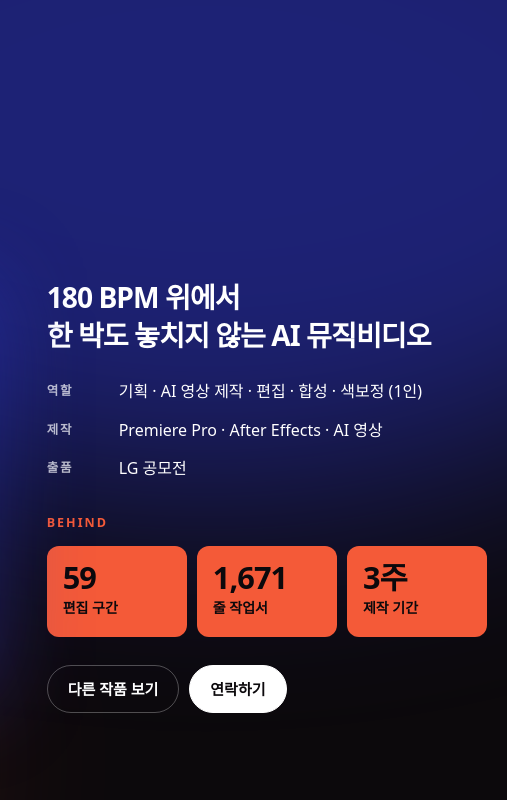
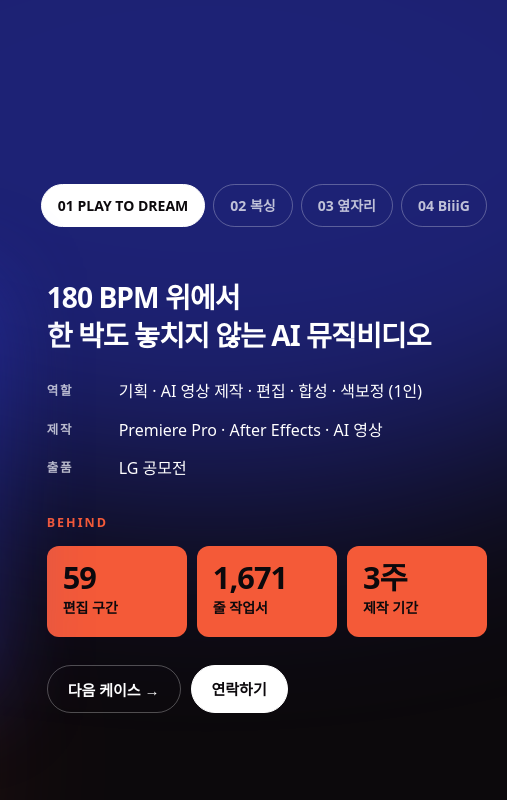
Before and after one commit to Seong-Hak/Seong-Hak.github.io, a plain HTML site: page index.html in a window 1280 px wide. Shown: the part 1680-2480 px from the top of the page, 773-1280 px from the left. Drawn offline with Linux system fonts and the light colour scheme; a web font is replaced by a local one.

Commit message:
케이스: 4작품 탭 전환 + 작품별 케이스 내용 추가
Co-Authored-By: Claude Opus 5.5 <noreply@anthropic.com>
Claude-Session: https://claude.ai/code/session_01QTEW6NGncq8wpxrmaYv4uu

```diff
--- a/content.js
+++ b/content.js
@@ -39,8 +39,9 @@ window.SITE = {
     }
   ],
 
-  // 대표 케이스 (works의 첫 번째 작품)
-  caseStudy: {
+  // 케이스 상세 — works 순서대로 탭으로 표시됩니다.
+  cases: [
+    {
       label: "CASE 01 · LG 공모전 출품",
       headline: "180 BPM 위에서<br>한 박도 놓치지 않는 AI 뮤직비디오",
       rows: [
@@ -48,12 +49,39 @@ window.SITE = {
         ["제작", "Premiere Pro · After Effects · AI 영상"],
         ["출품", "LG 공모전"]
       ],
-    behind: [
-      ["59", "편집 구간"],
-      ["1,671", "줄 작업서"],
-      ["3주", "제작 기간"]
-    ]
+      behind: [["59", "편집 구간"], ["1,671", "줄 작업서"], ["3주", "제작 기간"]]
     },
+    {
+      label: "CASE 02 · 리서치형 과제",
+      headline: "리서치로 시작해<br>하이라이트로 다시 짠 스포츠 영상",
+      rows: [
+        ["역할", "리서치 · 구성 · 편집 (1인)"],
+        ["레퍼런스", "복싱 하이라이트 MIX 영상"],
+        ["제작", "Premiere Pro · After Effects"]
+      ],
+      behind: [["2:39", "러닝타임"], ["2차", "재편집 완료"], ["입장→승리", "한 경기 서사"]]
+    },
+    {
+      label: "CASE 03 · 봉누도2 팬메이드",
+      headline: "가사부터 직접 쓴<br>팬메이드 AI 뮤직비디오",
+      rows: [
+        ["역할", "작사 · 기획 · AI 영상 제작 · 편집 (1인)"],
+        ["원작", "봉누도2 갱단 블랙리스트 — 까치 × 예나 서사"],
+        ["곡", "88 BPM · 24바 랩 · 인트로 없이 바로 보컬"]
+      ],
+      behind: [["88", "BPM"], ["24바", "가사 직접 작성"], ["5파트", "Verse·Hook 구조"]]
+    },
+    {
+      label: "CASE 04 · 키네틱 타이포그래피",
+      headline: "가사를 읽게 만드는<br>키네틱 타이포그래피",
+      rows: [
+        ["역할", "기획 · 타이포 디자인 · 모션 (1인)"],
+        ["기획", "TXT 작업서 기반 구간 설계"],
+        ["색감", "노겜노라 톤 — 마젠타 · 시안 · 골드 + 남보라"]
+      ],
+      behind: [["4색", "컬러 팔레트"], ["TXT", "작업서 기반"], ["20주년", "BIGBANG 팬메이드"]]
+    }
+  ],
 
   // 이력 (위에서부터 표시)
   career: [
--- a/index.html
+++ b/index.html
@@ -182,6 +182,11 @@ button.card{padding:0}
 .modal .box{position:relative;width:min(1200px,100%);aspect-ratio:16/9;border-radius:14px;overflow:hidden;background:#000;box-shadow:0 0 120px rgba(47,59,221,.5)}
 .modal .x{position:absolute;top:max(14px,env(safe-area-inset-top,0px));right:16px;z-index:51}
 .start .more{margin-top:14px}
+.tabs{display:flex;gap:8px;flex-wrap:wrap}
+.tabs button{font:inherit;font-size:14px;font-weight:700;color:var(--muted);background:transparent;border:1px solid var(--line-2);border-radius:999px;padding:9px 16px;cursor:pointer}
+.tabs button[aria-selected="true"]{background:var(--white);color:var(--ink);border-color:var(--white)}
+.tabs button:hover{color:var(--white);border-color:var(--white)}
+.tabs button[aria-selected="true"]:hover{color:var(--ink)}
 </style>
 </head>
 <body>
@@ -246,7 +251,8 @@ button.card{padding:0}
   <div class="glow g-b" style="width:1200px;height:760px;right:-300px;top:-260px;opacity:.5"></div>
   <div class="glow g-o" style="width:1000px;height:560px;left:-320px;bottom:-200px;opacity:.3"></div>
   <div class="wrap">
-    <div class="sec-h"><div><div class="lab o" id="caseLab"></div><h2 id="caseTitle"></h2></div></div>
+    <div class="sec-h"><div><div class="lab o" id="caseLab"></div><h2 id="caseTitle"></h2></div>
+      <div class="tabs" id="caseTabs" role="tablist" aria-label="케이스 선택"></div></div>
     <div class="case">
       <button class="big" id="caseVideo" type="button"></button>
       <div>
@@ -254,7 +260,7 @@ button.card{padding:0}
         <dl class="kv" id="caseRows"></dl>
         <div class="lab o" style="margin-top:32px">BEHIND</div>
         <div class="behind" id="behind"></div>
-        <div class="acts"><a class="pill" href="#works">다른 작품 보기</a><a class="pill solid" href="#contact">연락하기</a></div>
+        <div class="acts"><button class="pill" id="nextCase" type="button">다음 케이스 →</button><a class="pill solid" href="#contact">연락하기</a></div>
       </div>
     </div>
   </div>
@@ -343,16 +349,24 @@ button.card{padding:0}
     return '<button type="button" class="card" data-yt="'+esc(w.youtube)+'" aria-label="'+esc(w.title)+' 재생"><div class="vid"><img src="'+thumb(w.youtube)+'" alt="" loading="lazy"><span class="play" aria-hidden="true"></span><span class="soon">눌러서 재생</span></div><div class="t"><div class="lab o">CASE '+pad(i+1)+'</div><h3>'+esc(w.title)+'</h3><p>'+esc(w.desc)+'</p><div class="chips">'+chips+'</div></div></button>';}).join('');
   [].forEach.call(document.querySelectorAll('.card'),function(c){c.onclick=function(){open(c.dataset.yt)};});
 
-  // case
-  var C=S.caseStudy, f=W[0];
+  // case (tabs)
+  var CS=S.cases||[], ci=0, cv=document.getElementById('caseVideo'), tabs=document.getElementById('caseTabs');
+  tabs.innerHTML=W.map(function(w,i){return '<button type="button" role="tab" data-i="'+i+'">'+pad(i+1)+' '+esc(w.title)+'</button>'}).join('');
+  function showCase(i,scroll){ci=i;var f=W[i],C=CS[i]||{label:'CASE '+pad(i+1),headline:esc(f.desc),rows:[],behind:[]};
     document.getElementById('caseLab').textContent=C.label;
     document.getElementById('caseTitle').textContent=f.title;
     document.getElementById('caseHead').innerHTML=C.headline;
     document.getElementById('caseRows').innerHTML=C.rows.map(function(r){return '<dt>'+esc(r[0])+'</dt><dd>'+esc(r[1])+'</dd>'}).join('');
     document.getElementById('behind').innerHTML=C.behind.map(function(b){return '<div><b class="num">'+esc(b[0])+'</b><span>'+esc(b[1])+'</span></div>'}).join('');
-  var cv=document.getElementById('caseVideo');
     cv.innerHTML='<img src="'+thumb(f.youtube,'maxresdefault')+'" onerror="this.src=\''+thumb(f.youtube)+'\'" alt=""><span class="play" aria-hidden="true"></span><span class="cap">본편 재생</span>';
+    cv.setAttribute('aria-label',f.title+' 재생');
     cv.onclick=function(){cv.innerHTML+='<iframe class="frame" src="'+embed(f.youtube)+'" title="'+esc(f.title)+'" allow="autoplay; encrypted-media; picture-in-picture; fullscreen" allowfullscreen></iframe>';cv.onclick=null;};
+    [].forEach.call(tabs.children,function(b,k){b.setAttribute('aria-selected',k===i?'true':'false')});
+    if(scroll)document.getElementById('case').scrollIntoView({behavior:'smooth'});
+  }
+  [].forEach.call(tabs.children,function(b){b.onclick=function(){showCase(+b.dataset.i)}});
+  document.getElementById('nextCase').onclick=function(){showCase((ci+1)%W.length)};
+  showCase(0);
 
   // about
   document.getElementById('career').innerHTML=S.career.map(function(c){return '<div class="row"><span class="d num">'+esc(c[0])+'</span><div><b>'+esc(c[1])+'</b> · '+esc(c[2])+'<small>'+esc(c[3])+'</small></div></div>'}).join('');
```
Lines whose indentation alone changed are shown as unchanged.
